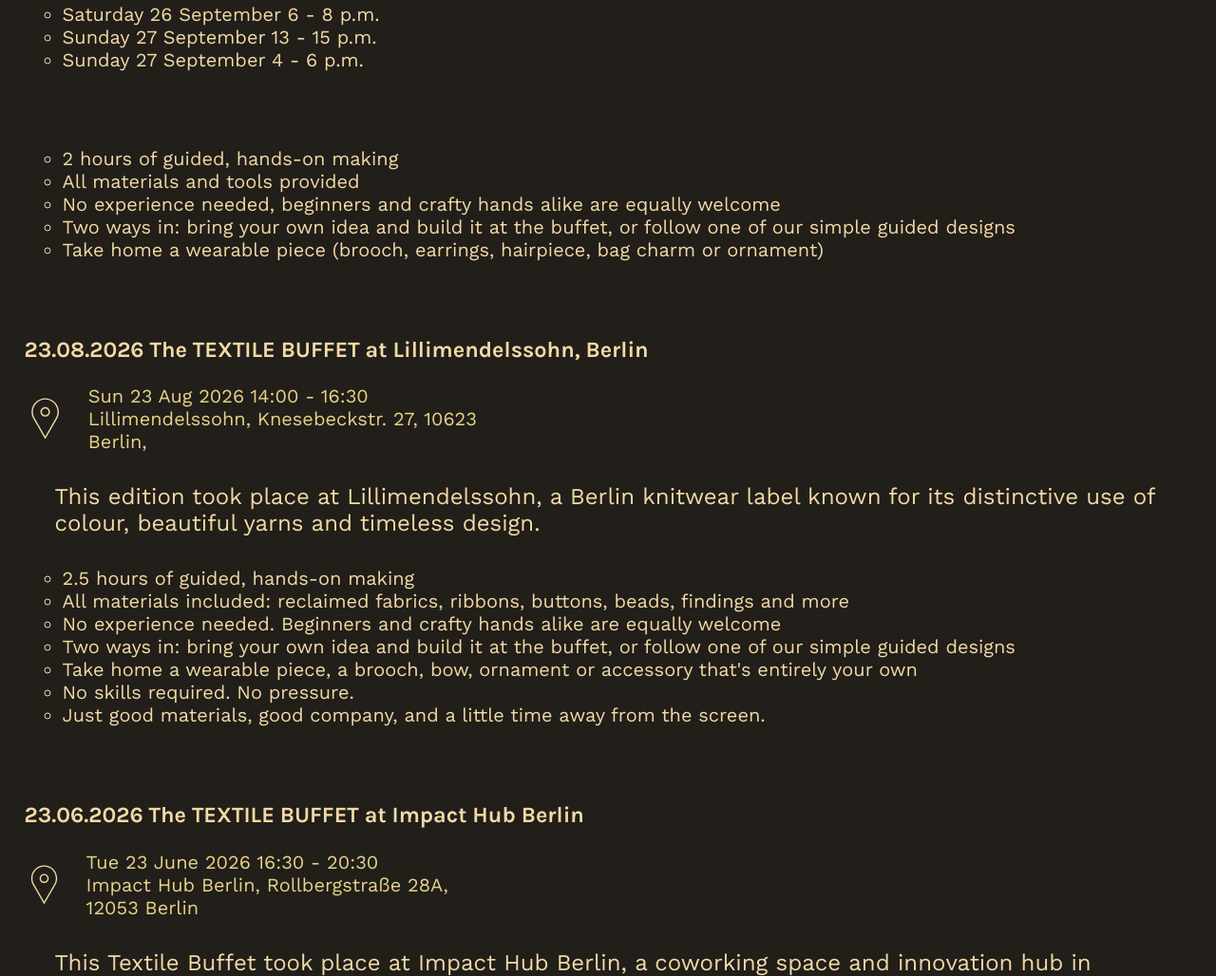
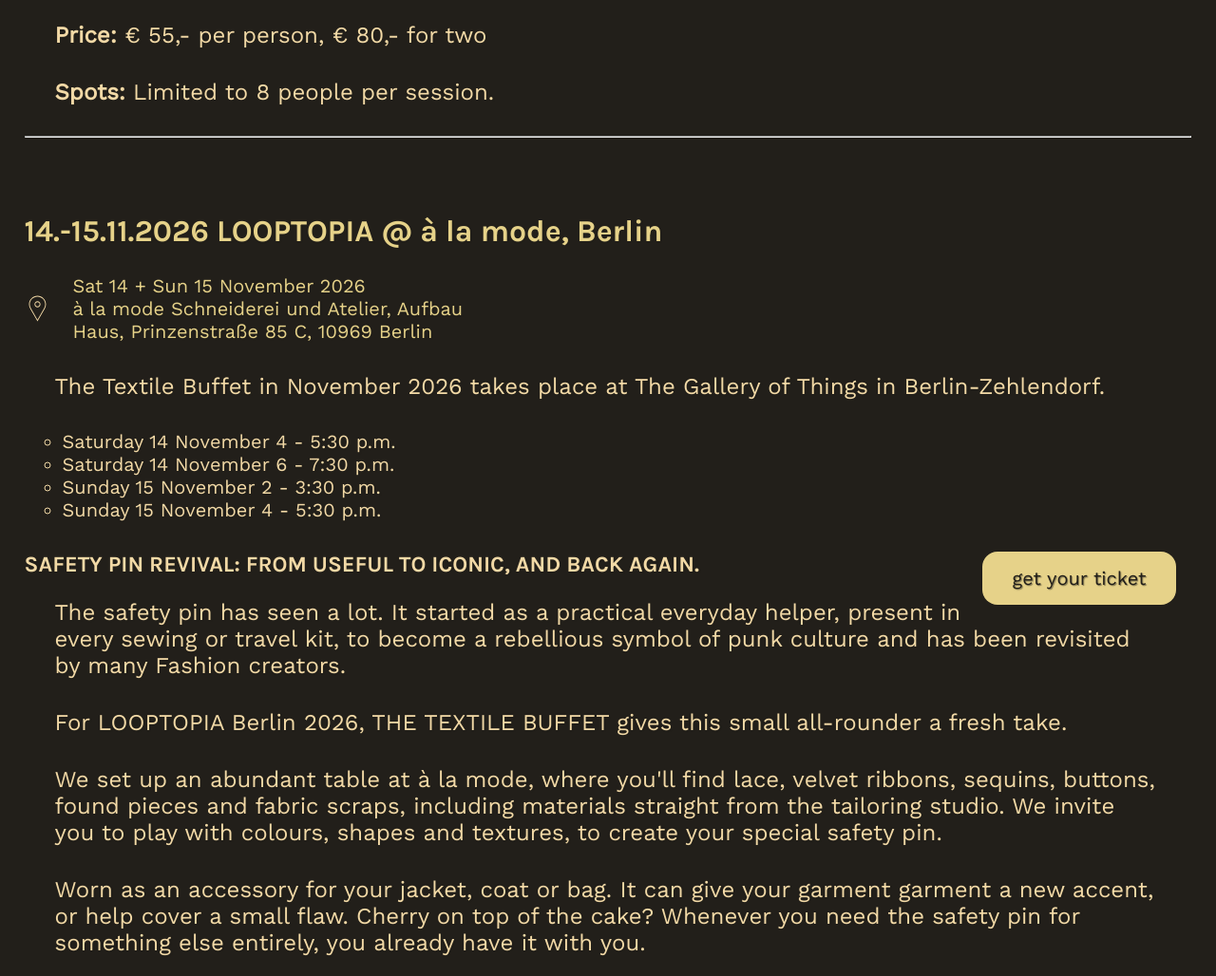
Before and after one commit to openmindculture/thetextilebuffet.com, an Astro site: page /events in a window 1280 px wide. Shown: the part 1314-2342 px from the top of the page at 95% size. Built offline with nearby package versions, Linux system fonts and the light colour scheme; Astro itself is replaced by a stand-in of ours.

Commit message:
add looptopia event

```diff
--- a/src/pages/events.astro
+++ b/src/pages/events.astro
@@ -37,9 +37,23 @@
 
         <a class="buttonlike float-right" href="https://www.tickettailor.com/events/thetextilebuffet/2474235?date=2026-11-21" target="_blank">get your ticket</a>
 
-<br>
-        <p><b>Price:</b> € 55,- per person, € 80,- for two</p>
-        <p><b>Spots:</b> Limited to 8 people per session.</p>
+        <h3>Unmuse yourself, one detail at a time.</h3>
+        <p>
+          For centuries, the muse was adorned, dressed and styled by others. The TEXTILE BUFFET is a participatory installation that hands this power back to you.
+        </p>
+        <p>
+          Laid out like a banquet, an abundance of reclaimed materials, sourced from flea markets, vintage collections and local designers, waits for you to become the curator. Pick what catches your eye, then, at the makers' table, combine, rearrange and shape your selection into a singular wearable detail.
+        </p>
+        <p>
+          Every fragment carries someone else's story. In your hands, it finds a new voice, and you become muse and maker at once.
+        </p>
+        <p>
+          This special edition takes place at The Gallery of Things in Zehlendorf in the context of the exhibition UNMUSED.
+        </p>
+        <p>
+          It's the perfect occasion to bring a friend, and we've put together a special rate for two ;)
+        </p>
+
         What's included:<br>
         <br>
         <ul>
@@ -50,6 +64,8 @@
           <li>Leave with a one-of-one wearable detail, made by your own hands</li>
         </ul>
 
+        <p><b>Price:</b> € 55,- per person, € 80,- for two</p>
+        <p><b>Spots:</b> Limited to 8 people per session.</p>
 
         <script is:inline type="application/ld+json" set:html={JSON.stringify({
           "@context": "https://schema.org",
@@ -75,8 +91,98 @@
           "description": "several sessions of guided, hands-on making",
           organizer,
         })} />
+        <hr>
+      </li>
 
+      <li>
+        <h2>
+          <a href="https://www.tickettailor.com/events/thetextilebuffet/2487768?date=2026-11-15" target="_blank">
+            14.-15.11.2026 LOOPTOPIA @ à la mode, Berlin
+          </a>
+        </h2>
+        <div class="flex-has-logos">
+          <MapMarkerIcon />
+          <a href="https://www.google.com/maps?cid=0x47a84e2c3519b647:0xe30ca61524a7c89e" target="_blank">
+            Sat 14 + Sun 15 November 2026<br>
+            à la mode Schneiderei und Atelier, Aufbau Haus, Prinzenstraße 85 C, 10969 Berlin
+          </a>
+        </div>
+        <p>
+          The Textile Buffet in November 2026 takes place at The Gallery of Things in Berlin-Zehlendorf.
+        </p>
+
+        <ul>
+          <li>Saturday 14 November 4 - 5:30 p.m.</li>
+          <li>Saturday 14 November 6 - 7:30 p.m.</li>
+          <li>Sunday 15 November 2 - 3:30 p.m.</li>
+          <li>Sunday 15 November 4 - 5:30 p.m.</li>
+        </ul>
+
+        <a class="buttonlike float-right" href="https://www.tickettailor.com/events/thetextilebuffet/2487768?date=2026-11-15" target="_blank">get your ticket</a>
+
+        <h3 style="text-transform: uppercase">Safety Pin Revival: from useful to iconic, and back again.</h3>
+        <p>
+          The safety pin has seen a lot. It started as a practical everyday helper, present in every sewing or travel kit, to become a rebellious symbol of punk culture and has been revisited by many Fashion creators.
+        </p>
+        <p>
+          For LOOPTOPIA Berlin 2026, THE TEXTILE BUFFET gives this small all-rounder a fresh take.
+        </p>
+        <p>
+          We set up an abundant table at à la mode, where you'll find lace, velvet ribbons, sequins, buttons, found pieces and fabric scraps, including materials straight from the tailoring studio. We invite you to play with colours, shapes and textures, to create your special safety pin.
+        </p>
+        <p>
+          Worn as an accessory for your jacket, coat or bag. It can give your garment garment a new accent, or help cover a small flaw. Cherry on top of the cake? Whenever you need the safety pin for something else entirely, you already have it with you.
+        </p>
+        <p>
+          THE TEXTILE BUFFET is a natural fit for LOOPTOPIA, the Weekend of events dedicated to the circular economy: we work with what already exists, rediscover materials and show how small changes can spark the desire to keep wearing our clothes for longer, and in new ways.
+        </p>
+        <p>
+          For this public edition, we've created an inclusive format: a 90-minute sitting for only €15.
+        </p>
+        <p>
+          No prior experience needed. Curiosity and a wish to try things out are all you need.
+        </p>
+
+        What's included:<br>
+        <br>
+        <ul>
+          <li>90 minutes at the makers' table</li>
+          <li>All materials and tools provided</li>
+          <li>Leave with your own one-of-one safety pin, made by your own hands</li>
+        </ul>
+
+        <p><b>Price:</b> € 15,- per person</p>
+        <p><b>Spots:</b> Limited to 12 people per session.</p>
+
+        <script is:inline type="application/ld+json" set:html={JSON.stringify({
+          "@context": "https://schema.org",
+          "@type": "Event",
+          "name": "The TEXTILE BUFFET SAFETY PIN REVIVAL",
+          "startDate": "2026-11-24T16:00:00+02:00",
+          "endDate": "2026-11-15T17:30:00+02:00",
+          "eventStatus": "https://schema.org/EventScheduled",
+          "eventAttendanceMode": "https://schema.org/OfflineEventAttendanceMode",
+          "location": {
+            "@type": "Place",
+            "name": "à la mode Schneiderei und Atelier",
+            "hasMap": "https://www.google.com/maps?cid=0x47a84e2c3519b647:0xe30ca61524a7c89e",
+            "address": {
+              "@type": "PostalAddress",
+              "streetAddress": "Prinzenstraße 85 C",
+              "postalCode": "10969",
+              "addressLocality": "Berlin",
+              "addressCountry": "DE"
+            }
+          },
+          "image": "https://thetextilebuffet.com/_astro/The-Textile-Buffet-2026-08-15-01.BIhQfjAz_1Sb6az.jpg",
+          "description": "several sessions of guided, hands-on making",
+          organizer,
+        })} />
+        <hr>
       </li>
+
+<!-- PAST EVENTS -->
+
       <li>
         <h2>Past Events</h2>
         <h3>
```
Lines whose indentation alone changed are shown as unchanged.
